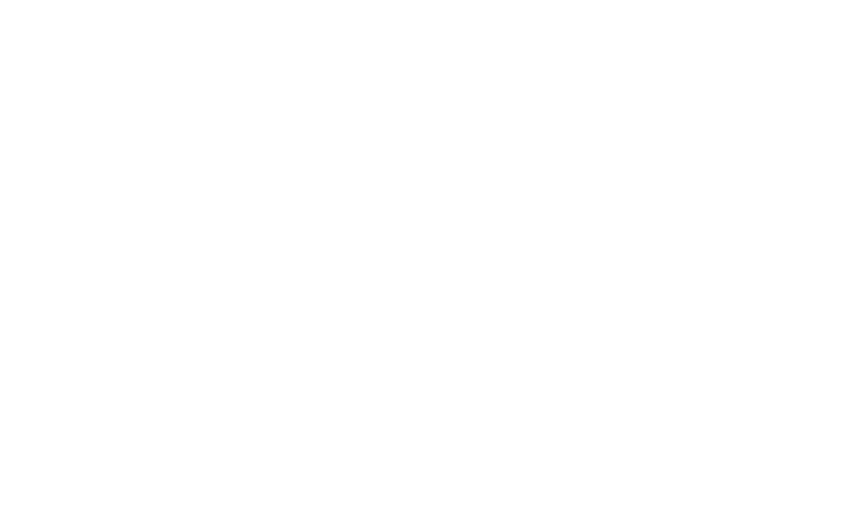
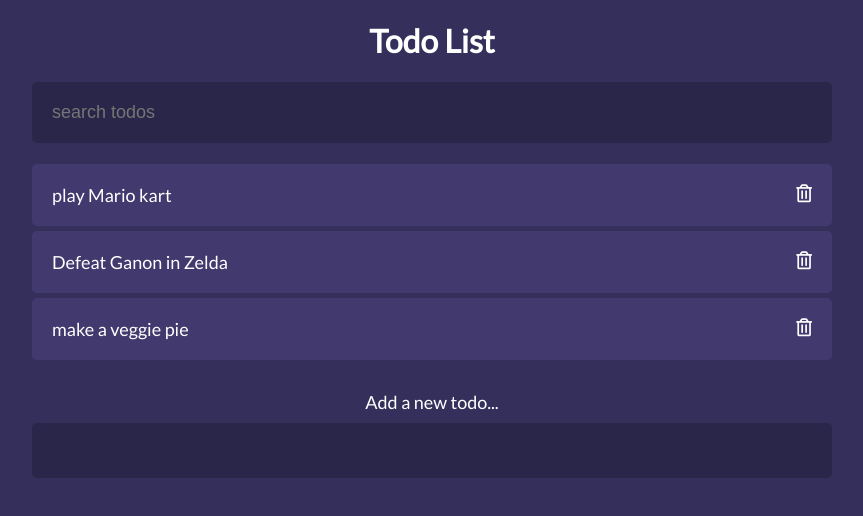
Before and after one commit to mickeyeng/vanilla-js-todo, a plain HTML site: page index.html in a window 1280 px wide. Shown: the whole page, without its empty margins (208-1071 px from the left). Drawn offline with Linux system fonts and the light colour scheme.

Commit message:
styling completeD

```diff
--- a/index.html
+++ b/index.html
@@ -13,13 +13,42 @@
     <meta name="viewport" content="width=device-width, initial-scale=1" />
     <link
       rel="stylesheet"
-      href="https://stackpath.bootstrapcdn.com/font-awesome/4.7.0/css/font-awesome.min.css"
-      <link
-      rel="stylesheet"
-      href="./style.css"
+      href="https://use.fontawesome.com/releases/v5.7.2/css/all.css"
+      integrity="sha384-fnmOCqbTlWIlj8LyTjo7mOUStjsKC4pOpQbqyi7RrhN7udi9RwhKkMHpvLbHG9Sr"
+      crossorigin="anonymous"
     />
+
+    <link rel="stylesheet" href="./style.css" />
   </head>
   <body>
+    <div class="container">
+      <header>
+        <h1>Todo List</h1>
+        <form class="search">
+          <input type="text" name="search" placeholder="search todos" />
+        </form>
+      </header>
+
+      <ul>
+        <li class="todo">
+          <span>play Mario kart</span>
+          <i class="far fa-trash-alt delete"></i>
+        </li>
+        <li class="todo">
+          <span>Defeat Ganon in Zelda</span>
+          <i class="far fa-trash-alt delete"></i>
+        </li>
+        <li class="todo">
+          <span>make a veggie pie</span>
+          <i class="far fa-trash-alt delete"></i>
+        </li>
+      </ul>
+
+      <form class="add">
+        <label>Add a new todo...</label>
+        <input class="form-control" type="text" name="add" />
+      </form>
+    </div>
     <script src="./app.js" async defer></script>
   </body>
 </html>
--- a/style.css
+++ b/style.css
@@ -1,3 +1,89 @@
+@import url('https://fonts.googleapis.com/css?family=Lato&display=swap');
+
 * {
   box-sizing: border-box;
 }
+
+body {
+  background: #352f5b;
+  margin: 0;
+  font-family: 'Lato', sans-serif;
+}
+
+.container {
+  display: flex;
+  flex-direction: column;
+  max-width: 800px;
+  margin: 0 auto;
+}
+
+header {
+  text-align: center;
+}
+
+header h1 {
+  /* margin-bottom: 4px; */
+  color: white;
+}
+.search {
+  width: 100%;
+}
+
+.search input {
+  padding: 20px;
+  border-radius: 5px;
+  width: 100%;
+  font-size: 18px;
+}
+
+ul {
+  list-style-type: none;
+  padding: 0px;
+}
+
+input[type='text'],
+input[type='text']:focus {
+  color: #fff;
+  border: none;
+  background: rgba(0, 0, 0, 0.2);
+  /* max-width: 400px; */
+}
+
+.todo {
+  color: white;
+  padding: 20px;
+  margin: 5px 0;
+  /* border-bottom: 1px solid white; */
+  width: 100%;
+  display: flex;
+  justify-content: space-between;
+  font-size: 18px;
+  background: rgba(0, 0, 0, 0.2);
+  border-radius: 5px;
+}
+
+ul .todo {
+  background: #423a6f;
+}
+
+.delete {
+  cursor: pointer;
+}
+
+.add {
+  color: white;
+  display: flex;
+  flex-direction: column;
+}
+
+.add label {
+  text-align: center;
+  font-size: 18px;
+  padding: 10px;
+}
+
+.add input[type='text'] {
+  color: white;
+  padding: 20px;
+  border-radius: 5px;
+}
```
